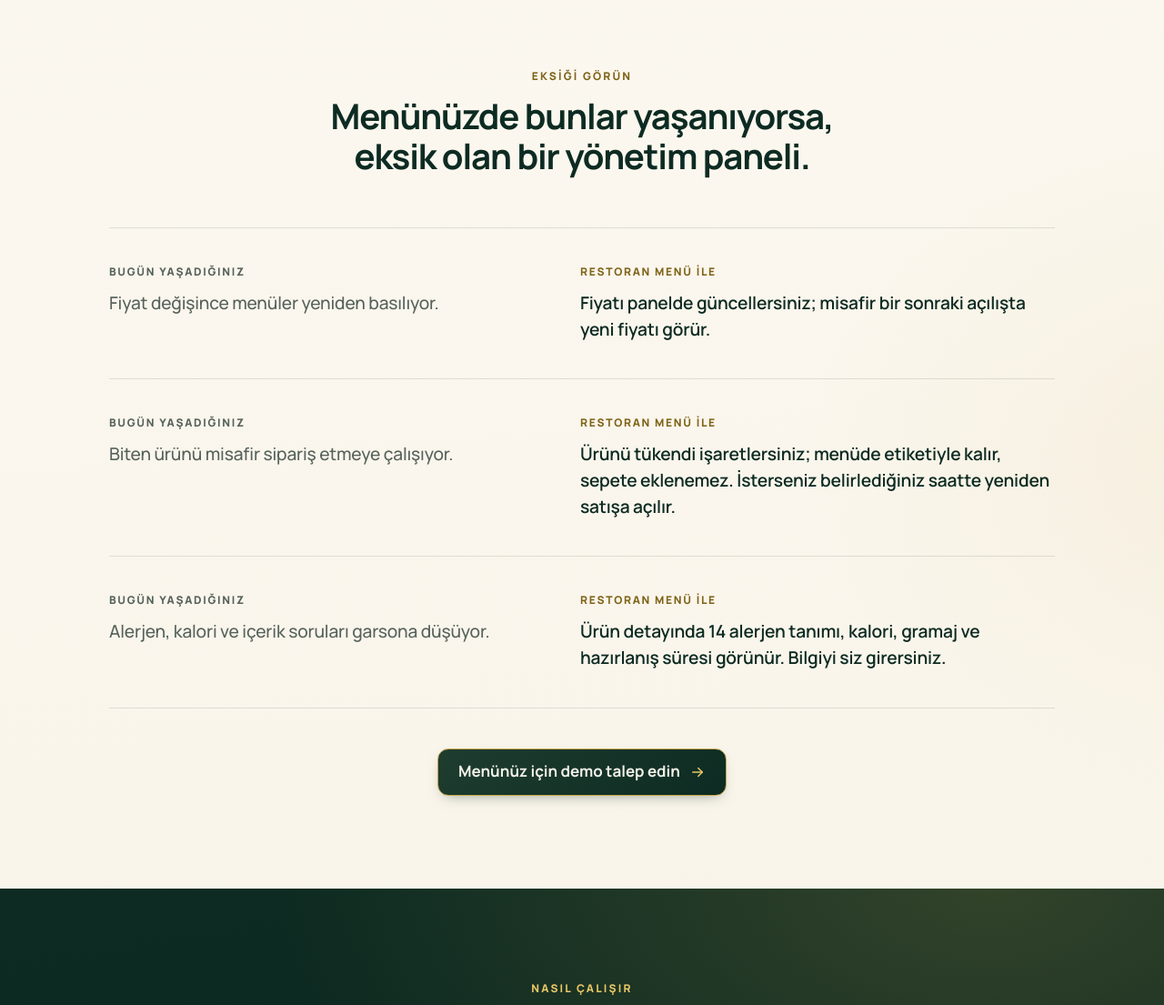
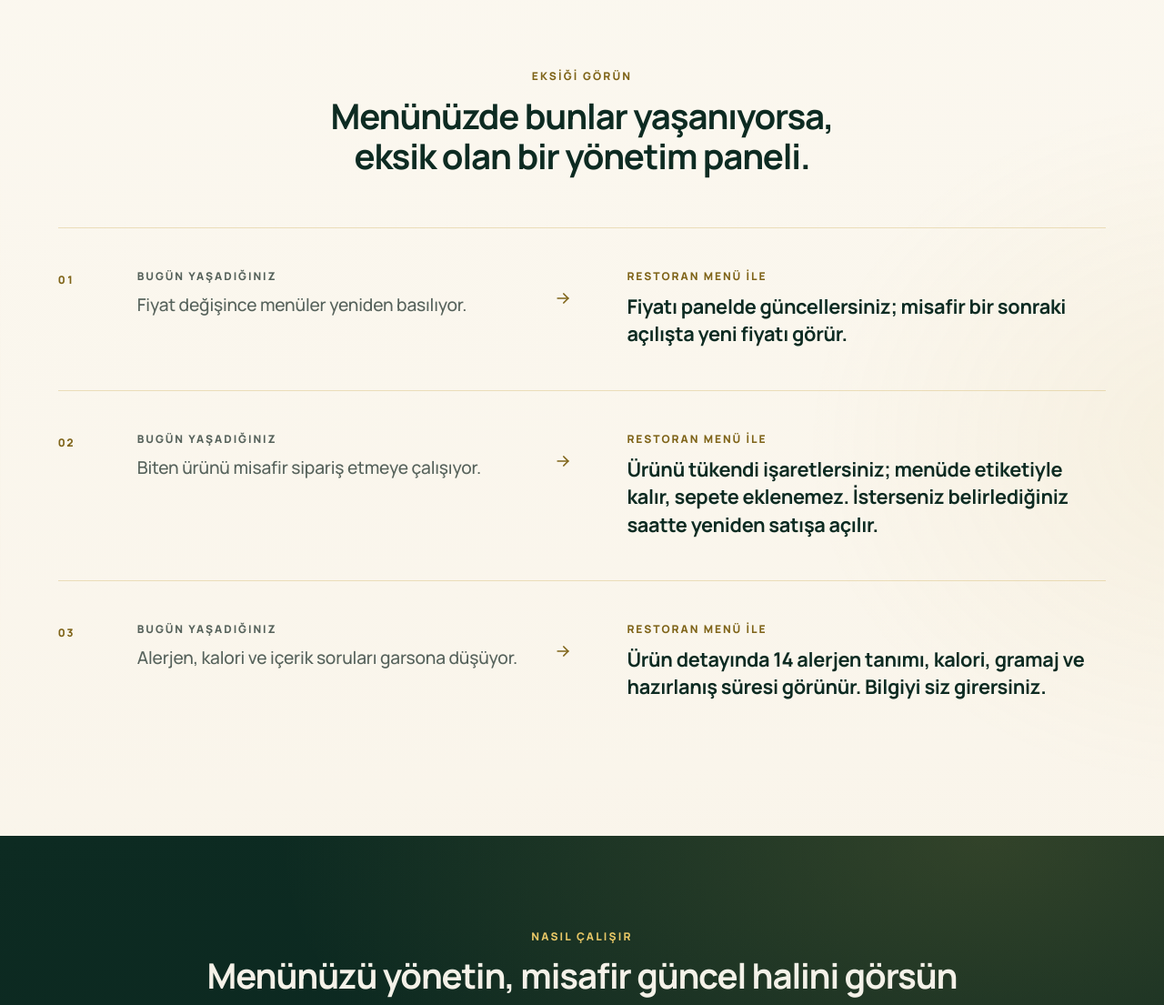
Before and after one commit to mamibeyinizz/anasite, a PHP site: page /moduller/restoran-menu/ in a window 1280 px wide. Shown: the part 1313-2418 px from the top of the page at 91% size. Run offline with PHP 8.4, Linux system fonts and the light colour scheme.

Commit message:
Restoran Menü: Eksiği görün bölümü tam genişlik, animasyonlu önce/sonra satırları; buton kaldırıldı
Co-Authored-By: Claude Sonnet 5.5 <noreply@anthropic.com>
Claude-Session: https://claude.ai/code/session_01FBw9rV6ebgf9f6twCzCQ1c

```diff
--- a/moduller/build.js
+++ b/moduller/build.js
@@ -1028,7 +1028,9 @@ const SECTION = {
       </header>
       <ul class="qrmo-v3-pains">${join(rows, (r) => `
         <li class="qrmo-v3-pain">
+          <span class="qrmo-v3-pain-n" aria-hidden="true">${pad(rows.indexOf(r) + 1)}</span>
           <p class="qrmo-v3-pain-now"><span>${esc(g.cols[0])}</span>${esc(r.now)}</p>
+          <span class="qrmo-v3-pain-arr" aria-hidden="true">${ICON.arrow}</span>
           <p class="qrmo-v3-pain-fix"><span>${esc(g.cols[1])}</span>${esc(r.next)}</p>
         </li>`)}
       </ul>${g.cta ? `
--- a/moduller/module-apple.css
+++ b/moduller/module-apple.css
@@ -26,20 +26,41 @@ body.qrmo-apple .qrmo-v3-intro .qrmo-v3-p {
 body.qrmo-apple.ap-ready .qrmo-v3-intro .ap-w { opacity: .22; transition: opacity .35s var(--v3-ease); }
 body.qrmo-apple.ap-ready .qrmo-v3-intro .ap-w.is-lit { opacity: 1; }
 
-/* ---------- "Eksiği görün": editoryal satırlar, kart yok ---------- */
-body.qrmo-apple .qrmo-v3-pains { display: block; max-width: 1040px; margin-inline: auto; }
+/* ---------- "Eksiği görün": önce / sonra satırları, sayfa genişliğinde ---------- */
+body.qrmo-apple .qrmo-v3-pains { display: block; max-width: none; margin: 0; }
 body.qrmo-apple .qrmo-v3-pain {
-  display: grid; gap: 22px; padding: clamp(24px, 3.2vw, 40px) 0; border: 0; border-top: 1px solid var(--qm-line); border-radius: 0; background: none;
+  position: relative; display: grid; gap: 14px; padding: clamp(28px, 3.6vw, 52px) 0; border: 0; border-radius: 0; background: none;
 }
-body.qrmo-apple .qrmo-v3-pain:last-child { border-bottom: 1px solid var(--qm-line); }
-body.qrmo-apple .qrmo-v3-pain span { margin-bottom: 12px; font-size: 12px; }
-body.qrmo-apple .qrmo-v3-pain-now { color: var(--qm-muted); font-size: clamp(17px, 1.5vw, 21px); font-weight: 500; line-height: 1.5; letter-spacing: -.01em; }
-body.qrmo-apple .qrmo-v3-pain-fix { padding: 0; border: 0; color: var(--qm-ink); font-size: clamp(17px, 1.5vw, 21px); font-weight: 600; line-height: 1.5; letter-spacing: -.01em; }
+/* Satır çizgisi: görününce soldan sağa çizilir */
+body.qrmo-apple .qrmo-v3-pain::before { content: ""; position: absolute; left: 0; right: 0; top: 0; height: 1px; background: var(--qm-gold-line); transform-origin: left; transform: scaleX(0); transition: transform 1.1s var(--v3-ease); }
+body.qrmo-apple .qrmo-v3-pain.is-in::before { transform: scaleX(1); }
+body.qrmo-apple .qrmo-v3-pain:last-child { border-bottom: 0; }
+body.qrmo-apple .qrmo-v3-pain span { margin-bottom: 10px; font-size: 12px; letter-spacing: .16em; }
+body.qrmo-apple .qrmo-v3-pain-n { display: block; margin: 0; color: var(--qm-gold-ink); font-size: 13px; font-weight: 800; letter-spacing: .16em; font-variant-numeric: tabular-nums; }
+body.qrmo-apple .qrmo-v3-pain-now { color: var(--qm-muted); font-size: clamp(17px, 1.5vw, 22px); font-weight: 500; line-height: 1.45; letter-spacing: -.01em; }
+body.qrmo-apple .qrmo-v3-pain-fix { padding: 0; border: 0; color: var(--qm-ink); font-size: clamp(18px, 1.7vw, 24px); font-weight: 700; line-height: 1.4; letter-spacing: -.015em; }
+body.qrmo-apple .qrmo-v3-pain-arr { display: none; color: var(--qm-gold-ink); }
+body.qrmo-apple .qrmo-v3-pain-arr svg { width: 28px; height: 28px; }
+/* Önce metni sönük gelir, sonra çözüm metni soldan kayarak açılır */
+.v3-js body.qrmo-apple .qrmo-v3-pain:not(.is-in) .qrmo-v3-pain-now,
+.v3-js body.qrmo-apple .qrmo-v3-pain:not(.is-in) .qrmo-v3-pain-fix,
+.v3-js body.qrmo-apple .qrmo-v3-pain:not(.is-in) .qrmo-v3-pain-arr { opacity: 0; animation: ap-pain-fail 0s 2.5s forwards; }
+.v3-js body.qrmo-apple .qrmo-v3-pain:not(.is-in) .qrmo-v3-pain-fix { transform: translateX(-18px); }
+@keyframes ap-pain-fail { to { opacity: 1; transform: none; } }
+body.qrmo-apple .qrmo-v3-pain-now, body.qrmo-apple .qrmo-v3-pain-fix, body.qrmo-apple .qrmo-v3-pain-arr { transition: opacity .8s var(--v3-ease) .25s, transform .9s var(--v3-ease) .6s; }
+body.qrmo-apple .qrmo-v3-pain-fix { transition-delay: .7s, .7s; }
+body.qrmo-apple .qrmo-v3-pain-arr { transition-delay: .5s, .5s; }
 @media (min-width: 768px) {
-  body.qrmo-apple .qrmo-v3-pains { grid-template-columns: none; }
-  body.qrmo-apple .qrmo-v3-pain { grid-template-columns: minmax(0, 1fr) minmax(0, 1.15fr); gap: clamp(24px, 5vw, 72px); align-items: start; }
+  body.qrmo-apple .qrmo-v3-pain { grid-template-columns: 56px minmax(0, 1fr) 56px minmax(0, 1.25fr); gap: 0 clamp(16px, 2.4vw, 40px); align-items: start; }
+  body.qrmo-apple .qrmo-v3-pain-n { padding-top: 4px; }
+  body.qrmo-apple .qrmo-v3-pain-arr { display: block; padding-top: 22px; }
+  body.qrmo-apple .qrmo-v3-pain-arr svg { width: 32px; height: 20px; }
+  .v3-js body.qrmo-apple .qrmo-v3-pain:not(.is-in) .qrmo-v3-pain-arr { transform: translateX(-12px); }
 }
-body.qrmo-apple .qrmo-v3-sec-cta { margin-top: clamp(28px, 4vw, 44px); text-align: center; }
+@media (prefers-reduced-motion: reduce) {
+  body.qrmo-apple .qrmo-v3-pain::before { transform: none; transition: none; }
+  .v3-js body.qrmo-apple .qrmo-v3-pain:not(.is-in) * { opacity: 1 !important; transform: none !important; animation: none; }
+}
 
 /* ---------- Nasıl çalışır: tam genişlik koyu sahne, ürün sabit ---------- */
 body.qrmo-apple .qrmo-v3-flow {
--- a/moduller/module-data.js
+++ b/moduller/module-data.js
@@ -160,8 +160,7 @@
             { now: "Kampanya başlatmak da geri almak da zahmetli.", next: "Toplu indirim uygularsınız; kaldırdığınızda fiyatlar eskisine döner." },
             { now: "Yüzlerce ürünü tek tek girmek günler alıyor.", next: "Ürünleri tabloda hazırlar, CSV ile tek seferde yüklersiniz." },
             { now: "Misafir uzun menüde aradığını bulamıyor.", next: "Arama, alerjen–kalori–fiyat filtresi ve sıralama menüyle birlikte gelir." }
-          ],
-          cta: { label: "Menünüz için demo talep edin", path: "iletisim/#talep", note: "Menünüzdeki eksikleri birlikte gözden geçirelim." }
+          ]
         },
 
         hero: {
--- a/moduller/module-v3.css
+++ b/moduller/module-v3.css
@@ -498,3 +498,5 @@ body.qrmo-v3 .qrmo-v3-hero .qrmo-mod-lead { max-width: none; }
   .qrmo-v3-hero { --v3-h: 400px; }
   .qrmo-v3-flow .qrmo-v3-show { --v3-h: 300px; }
 }
+
+.qrmo-v3-pain-n, .qrmo-v3-pain-arr { display: none; }
--- a/moduller/restoran-menu/index.html
+++ b/moduller/restoran-menu/index.html
@@ -290,21 +290,24 @@
       </header>
       <ul class="qrmo-v3-pains">
         <li class="qrmo-v3-pain">
+          <span class="qrmo-v3-pain-n" aria-hidden="true">01</span>
           <p class="qrmo-v3-pain-now"><span>BUGÜN YAŞADIĞINIZ</span>Fiyat değişince menüler yeniden basılıyor.</p>
+          <span class="qrmo-v3-pain-arr" aria-hidden="true"><svg viewBox="0 0 24 24" fill="none" stroke="currentColor" stroke-width="2" stroke-linecap="round" stroke-linejoin="round" aria-hidden="true" focusable="false"><path d="M5 12h14"/><path d="m13 6 6 6-6 6"/></svg></span>
           <p class="qrmo-v3-pain-fix"><span>RESTORAN MENÜ İLE</span>Fiyatı panelde güncellersiniz; misafir bir sonraki açılışta yeni fiyatı görür.</p>
         </li>
         <li class="qrmo-v3-pain">
+          <span class="qrmo-v3-pain-n" aria-hidden="true">02</span>
           <p class="qrmo-v3-pain-now"><span>BUGÜN YAŞADIĞINIZ</span>Biten ürünü misafir sipariş etmeye çalışıyor.</p>
+          <span class="qrmo-v3-pain-arr" aria-hidden="true"><svg viewBox="0 0 24 24" fill="none" stroke="currentColor" stroke-width="2" stroke-linecap="round" stroke-linejoin="round" aria-hidden="true" focusable="false"><path d="M5 12h14"/><path d="m13 6 6 6-6 6"/></svg></span>
           <p class="qrmo-v3-pain-fix"><span>RESTORAN MENÜ İLE</span>Ürünü tükendi işaretlersiniz; menüde etiketiyle kalır, sepete eklenemez. İsterseniz belirlediğiniz saatte yeniden satışa açılır.</p>
         </li>
         <li class="qrmo-v3-pain">
+          <span class="qrmo-v3-pain-n" aria-hidden="true">03</span>
           <p class="qrmo-v3-pain-now"><span>BUGÜN YAŞADIĞINIZ</span>Alerjen, kalori ve içerik soruları garsona düşüyor.</p>
+          <span class="qrmo-v3-pain-arr" aria-hidden="true"><svg viewBox="0 0 24 24" fill="none" stroke="currentColor" stroke-width="2" stroke-linecap="round" stroke-linejoin="round" aria-hidden="true" focusable="false"><path d="M5 12h14"/><path d="m13 6 6 6-6 6"/></svg></span>
           <p class="qrmo-v3-pain-fix"><span>RESTORAN MENÜ İLE</span>Ürün detayında 14 alerjen tanımı, kalori, gramaj ve hazırlanış süresi görünür. Bilgiyi siz girersiniz.</p>
         </li>
       </ul>
-      <div class="qrmo-v3-sec-cta">
-        <a class="qrmo-mod-cta" href="../../iletisim/#talep"><span>Menünüz için demo talep edin</span><svg viewBox="0 0 24 24" fill="none" stroke="currentColor" stroke-width="2" stroke-linecap="round" stroke-linejoin="round" aria-hidden="true" focusable="false"><path d="M5 12h14"/><path d="m13 6 6 6-6 6"/></svg></a>
-      </div>
     </div>
   </section>
 
```
